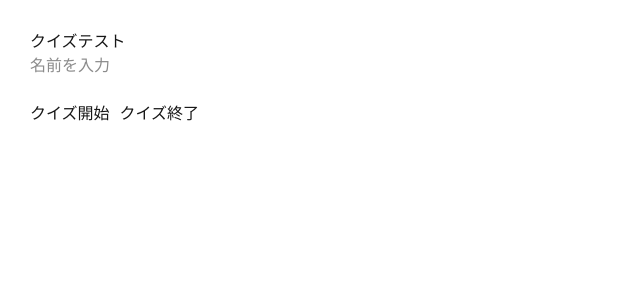
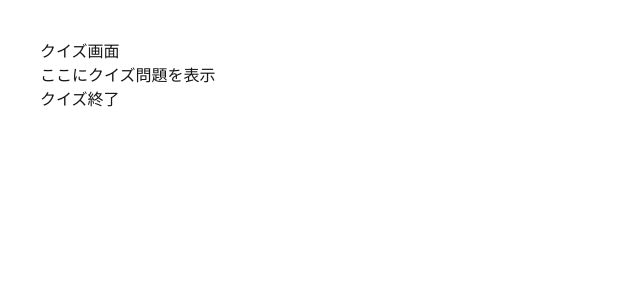
Before and after one commit to ep25097/q-byo, a Next.js app: page /quiz in a window 1280 px wide. Shown: the top 300 px of the page, without its empty margins (0-640 px from the left). Built offline with nearby package versions, Linux system fonts and the light colour scheme.

Commit message:
ranking table

```diff
--- a/app/quiz/page.tsx
+++ b/app/quiz/page.tsx
@@ -4,36 +4,14 @@ import { useState } from "react";
 
 export default function QuizPage() {
 
-  const [userName, setUserName] =
-    useState("");
-
-  const [uid] =
-    useState(crypto.randomUUID());
-
-  const [finished, setFinished] =
+  const [finished,
+    setFinished] =
     useState(false);
 
-  async function startQuiz() {
+  async function finishQuiz() {
 
-    await fetch(
-      "/api/startQuiz",
-      {
-        method: "POST",
-        headers: {
-          "Content-Type":
-            "application/json",
-        },
-        body: JSON.stringify({
-          uid,
-          userName,
-        }),
-      }
-    );
-
-    alert("開始しました");
-  }
-
-  async function finishQuiz() {
+    const uid =
+      localStorage.getItem("uid");
 
     const res = await fetch(
       "/api/finishQuiz",
@@ -62,43 +40,21 @@ export default function QuizPage() {
   }
 
   return (
-    <div
-      style={{
-        padding: "30px",
-      }}
-    >
-      <h1>クイズテスト</h1>
+    <main style={{ padding: "40px" }}>
 
-      <input
-        type="text"
-        placeholder="名前を入力"
-        value={userName}
-        onChange={(e) =>
-          setUserName(e.target.value)
-        }
-      />
+      <h1>クイズ画面</h1>
 
-      <br />
-      <br />
+      <p>
+        ここにクイズ問題を表示
+      </p>
 
-      <button onClick={startQuiz}>
-        クイズ開始
-      </button>
-
+      {!finished ? (
         <button
           onClick={finishQuiz}
-        style={{
-          marginLeft: "10px",
-        }}
         >
           クイズ終了
         </button>
-
-      {finished && (
-        <>
-          <br />
-          <br />
-
+      ) : (
         <button
           onClick={() =>
             window.location.href =
@@ -107,8 +63,8 @@ export default function QuizPage() {
         >
           ランキングを見る
         </button>
-        </>
       )}
-    </div>
+
+    </main>
   );
 }
--- a/app/ranking/page.tsx
+++ b/app/ranking/page.tsx
@@ -12,10 +12,12 @@ import {
 } from "firebase/firestore";
 
 export default function RankingPage() {
+
   const [ranking, setRanking] =
     useState<any[]>([]);
 
   useEffect(() => {
+
     const q = query(
       collection(db, "results"),
       orderBy("solveTimeMs", "asc")
@@ -23,32 +25,63 @@ export default function RankingPage() {
 
     const unsubscribe =
       onSnapshot(q, (snapshot) => {
-        const data = snapshot.docs.map(
-          (doc) => ({
+
+        const data =
+          snapshot.docs.map((doc) => ({
             id: doc.id,
             ...doc.data(),
-          })
-        );
+          }));
 
         setRanking(data);
       });
 
     return () => unsubscribe();
+
   }, []);
 
   return (
-    <div>
+    <div style={{ padding: "40px" }}>
+
       <h1>ランキング</h1>
 
-      {ranking.map((user, index) => (
-        <div key={user.id}>
-          {index + 1}位
-          {user.userName}
-          {" "}
-          {user.solveTimeMs}
-          ms
-        </div>
-      ))}
+      <table
+        border={1}
+        cellPadding={10}
+        style={{
+          borderCollapse: "collapse",
+          marginTop: "20px",
+        }}
+      >
+        <thead>
+          <tr>
+            <th>順位</th>
+            <th>名前</th>
+            <th>解答時間(ms)</th>
+          </tr>
+        </thead>
+
+        <tbody>
+          {ranking.map((user, index) => (
+            <tr key={user.id}>
+              <td>{index + 1}</td>
+              <td>{user.userName}</td>
+              <td>{user.solveTimeMs}</td>
+            </tr>
+          ))}
+        </tbody>
+
+      </table>
+
+      <br />
+
+      <button
+        onClick={() =>
+          window.location.href = "/"
+        }
+      >
+        ホームへ戻る
+      </button>
+
     </div>
   );
 }
```
Lines whose indentation alone changed are shown as unchanged.
